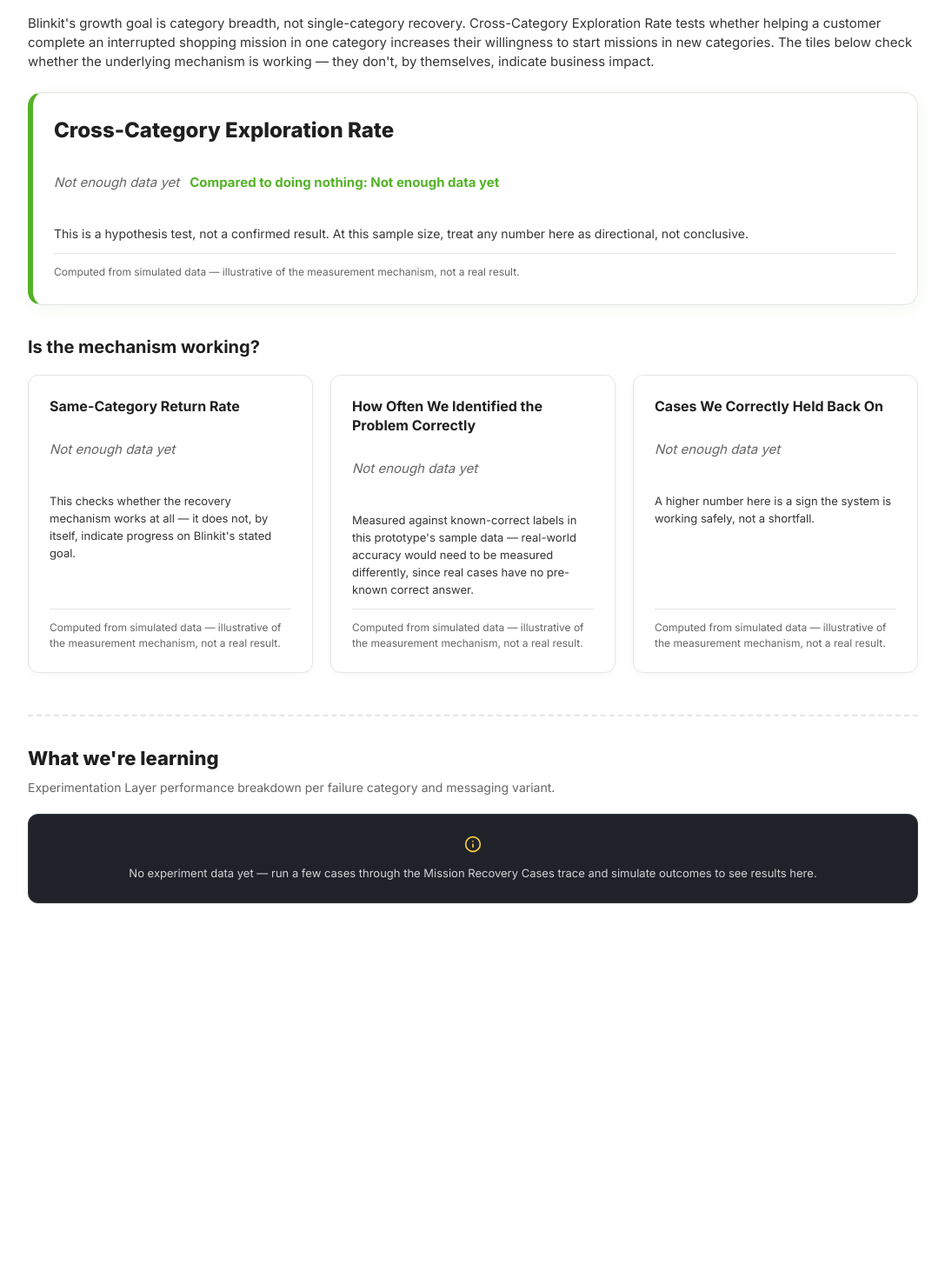
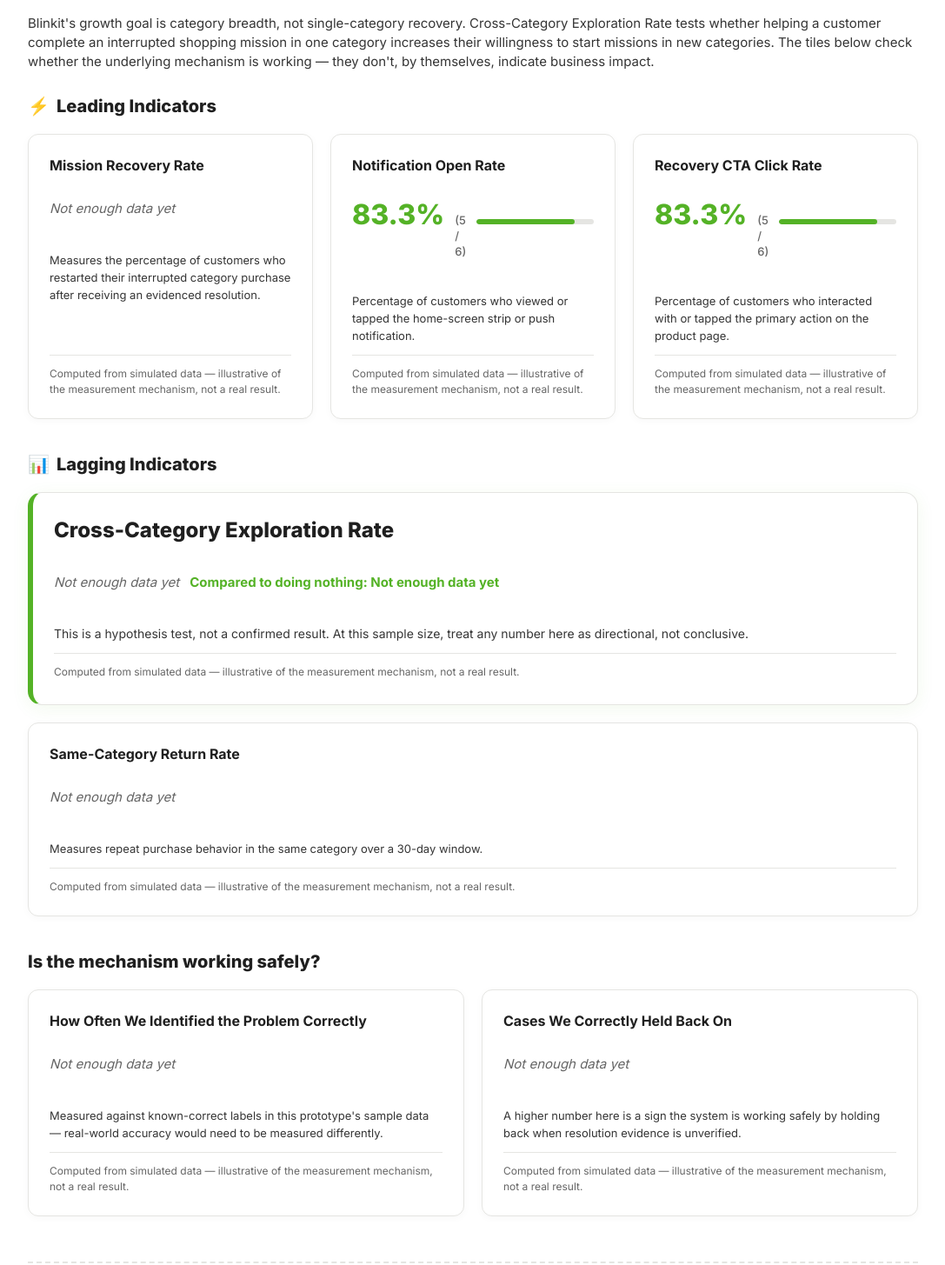
Before and after one commit to Deepali611/blinkit-second-look-ai-mvp, a Next.js app: page /metrics in a window 1280 px wide. Shown: the part 135-1590 px from the top of the page at 87% size, without its empty margins (96-1183 px from the left). Before the commit the page ends 1234 px from the top, so only its background shows below. Built offline with nearby package versions, Linux system fonts and the light colour scheme.

Commit message:
Implement Task 44: Split Metrics Dashboard into Leading and Lagging Indicators sections

```diff
--- a/app/(evaluator)/metrics/page.tsx
+++ b/app/(evaluator)/metrics/page.tsx
@@ -54,7 +54,7 @@
         <h1 className="type-display page-header-title">
           Does This Grow Category Exploration?
         </h1>
-        <p className="type-body metrics-page-intro" style={{ color: "var(--blinkit-near-black)", marginBottom: "20px", opacity: 0.9 }}>
+        <p className="type-body metrics-page-intro" style={{ color: "var(--blinkit-near-black)", marginBottom: "24px", opacity: 0.9 }}>
           Blinkit's growth goal is category breadth, not single-category recovery. Cross-Category Exploration Rate tests whether helping a customer complete an interrupted shopping mission in one category increases their willingness to start missions in new categories. The tiles below check whether the underlying mechanism is working — they don't, by themselves, indicate business impact.
         </p>
 
@@ -63,49 +63,132 @@
         ) : error ? (
           <ErrorState message={error} onRetry={fetchMetrics} />
         ) : metrics ? (
-          <div className="metrics-layout-stack" style={{ marginTop: "24px" }}>
-            {/* TIER 1 (large, alone, at the top) */}
-            <div className="primary-metric-hero-wrapper" style={{ marginBottom: "32px" }}>
-              <MetricTile
-                title={METRIC_NAMES.crossCategoryExplorationRate}
-                metricData={metrics.confidenceTransferRate}
-                isPrimary={true}
-                subline={formatLiftSubline()}
-                explanation="This is a hypothesis test, not a confirmed result. At this sample size, treat any number here as directional, not conclusive."
-              />
-            </div>
+          <div className="metrics-layout-stack" style={{ marginTop: "24px", display: "flex", flexDirection: "column", gap: "36px" }}>
+            {/* SUBSECTION 1: LEADING INDICATORS */}
+            <section className="metrics-section-leading">
+              <h2
+                className="type-h1 metrics-section-heading"
+                style={{
+                  fontSize: "20px",
+                  fontWeight: 800,
+                  marginBottom: "16px",
+                  color: "var(--blinkit-near-black)",
+                  display: "flex",
+                  alignItems: "center",
+                  gap: "8px",
+                }}
+              >
+                <span>⚡</span> {METRIC_NAMES.leadingSectionTitle}
+              </h2>
+              <div
+                className="metrics-grid"
+                style={{
+                  display: "grid",
+                  gridTemplateColumns: "repeat(auto-fit, minmax(260px, 1fr))",
+                  gap: "20px",
+                }}
+              >
+                <MetricTile
+                  title={METRIC_NAMES.missionRecoveryRate}
+                  metricData={metrics.recoveryRate}
+                  explanation="Measures the percentage of customers who restarted their interrupted category purchase after receiving an evidenced resolution."
+                />
+                <MetricTile
+                  title={METRIC_NAMES.notificationOpenRate}
+                  metricData={metrics.notificationOpenRate}
+                  explanation="Percentage of customers who viewed or tapped the home-screen strip or push notification."
+                />
+                <MetricTile
+                  title={METRIC_NAMES.recoveryCtaClickRate}
+                  metricData={metrics.recoveryCtaClickRate}
+                  explanation="Percentage of customers who interacted with or tapped the primary action on the product page."
+                />
+              </div>
+            </section>
 
-            {/* Subheading below Tier 1 */}
-            <div className="supporting-metrics-group">
-              <h2 className="type-h1 metrics-section-heading" style={{ fontSize: "20px", marginBottom: "16px", color: "var(--blinkit-near-black)" }}>
-                Is the mechanism working?
+            {/* SUBSECTION 2: LAGGING INDICATORS */}
+            <section className="metrics-section-lagging">
+              <h2
+                className="type-h1 metrics-section-heading"
+                style={{
+                  fontSize: "20px",
+                  fontWeight: 800,
+                  marginBottom: "16px",
+                  color: "var(--blinkit-near-black)",
+                  display: "flex",
+                  alignItems: "center",
+                  gap: "8px",
+                }}
+              >
+                <span>📊</span> {METRIC_NAMES.laggingSectionTitle}
               </h2>
 
-              {/* TIER 2 (smaller, grouped in a row/grid below subheading) */}
-              <div className="metrics-grid" style={{ display: "grid", gridTemplateColumns: "repeat(auto-fit, minmax(260px, 1fr))", gap: "20px" }}>
+              <div className="primary-metric-hero-wrapper" style={{ marginBottom: "20px" }}>
+                <MetricTile
+                  title={METRIC_NAMES.crossCategoryExplorationRate}
+                  metricData={metrics.confidenceTransferRate}
+                  isPrimary={true}
+                  subline={formatLiftSubline()}
+                  explanation="This is a hypothesis test, not a confirmed result. At this sample size, treat any number here as directional, not conclusive."
+                />
+              </div>
+
+              <div
+                className="metrics-grid"
+                style={{
+                  display: "grid",
+                  gridTemplateColumns: "repeat(auto-fit, minmax(260px, 1fr))",
+                  gap: "20px",
+                }}
+              >
                 <MetricTile
                   title={METRIC_NAMES.sameCategoryReturnRate}
-                  metricData={metrics.recoveryRate}
-                  explanation="This checks whether the recovery mechanism works at all — it does not, by itself, indicate progress on Blinkit's stated goal."
+                  metricData={metrics.sameCategoryRecoveryRate}
+                  explanation="Measures repeat purchase behavior in the same category over a 30-day window."
                 />
+              </div>
+            </section>
+
+            {/* SUBSECTION 3: SYSTEM SAFETY & ACCURACY */}
+            <section className="metrics-section-safety">
+              <h2
+                className="type-h1 metrics-section-heading"
+                style={{
+                  fontSize: "20px",
+                  fontWeight: 800,
+                  marginBottom: "16px",
+                  color: "var(--blinkit-near-black)",
+                }}
+              >
+                Is the mechanism working safely?
+              </h2>
+
+              <div
+                className="metrics-grid"
+                style={{
+                  display: "grid",
+                  gridTemplateColumns: "repeat(auto-fit, minmax(260px, 1fr))",
+                  gap: "20px",
+                }}
+              >
                 <MetricTile
                   title={METRIC_NAMES.classificationAccuracy}
                   metricData={metrics.classificationPrecision}
-                  explanation="Measured against known-correct labels in this prototype's sample data — real-world accuracy would need to be measured differently, since real cases have no pre-known correct answer."
+                  explanation="Measured against known-correct labels in this prototype's sample data — real-world accuracy would need to be measured differently."
                 />
                 <MetricTile
                   title={METRIC_NAMES.suppressionRate}
                   metricData={metrics.suppressionRate}
-                  explanation="A higher number here is a sign the system is working safely, not a shortfall."
+                  explanation="A higher number here is a sign the system is working safely by holding back when resolution evidence is unverified."
                 />
               </div>
-            </div>
+            </section>
 
-            {/* Task 34: Distinct Experimentation Layer Section ("What we're learning") */}
-            <div
+            {/* SUBSECTION 4: EXPERIMENTATION LAYER FINDINGS */}
+            <section
               className="experiment-findings-section"
               style={{
-                marginTop: "48px",
+                marginTop: "16px",
                 paddingTop: "32px",
                 borderTop: "2px dashed var(--border-hairline, #E5E5E2)",
               }}
@@ -133,7 +216,7 @@
               </p>
 
               <ExperimentFindingsPanel />
-            </div>
+            </section>
           </div>
         ) : null}
       </main>
--- a/lib/copy/canonical.ts
+++ b/lib/copy/canonical.ts
@@ -21,9 +21,14 @@
 export const METRIC_NAMES = {
   crossCategoryExplorationRate: "Cross-Category Exploration Rate",
   sameCategoryReturnRate: "Same-Category Return Rate",
+  missionRecoveryRate: "Mission Recovery Rate",
+  notificationOpenRate: "Notification Open Rate",
+  recoveryCtaClickRate: "Recovery CTA Click Rate",
   classificationAccuracy: "How Often We Identified the Problem Correctly",
   suppressionRate: "Cases We Correctly Held Back On",
-  liftLabel: "Compared to doing nothing"
+  liftLabel: "Compared to doing nothing",
+  leadingSectionTitle: "Leading Indicators",
+  laggingSectionTitle: "Lagging Indicators",
 };
 
 export const HELD_BACK_EXPLANATION = "Correctly held back — the system chose not to act. This is a designed, successful outcome, not an error.";
--- a/lib/metrics/compute.ts
+++ b/lib/metrics/compute.ts
@@ -13,6 +13,8 @@
 export interface ComputedMetricsResult {
   recoveryRate: MetricDetail;
   sameCategoryRecoveryRate: MetricDetail;
+  notificationOpenRate: MetricDetail;
+  recoveryCtaClickRate: MetricDetail;
   liftVsControl: MetricDetail;
   confidenceTransferRate: MetricDetail;
   classificationPrecision: MetricDetail;
@@ -26,13 +28,13 @@
   const decisionLogs = getAllDecisionLogs();
   const classificationLogs = getAllClassificationLogs();
 
-  // Create a map for quick lookup of an event's treatmentGroup from decisionLogs
+  // Map for quick lookup of event treatmentGroup
   const eventTreatmentGroupMap = new Map<string, "treatment" | "control">();
   decisionLogs.forEach((log) => {
     eventTreatmentGroupMap.set(log.eventId, log.treatmentGroup);
   });
 
-  // 1. recoveryRate & sameCategoryRecoveryRate
+  // 1. recoveryRate (Mission Recovery Rate)
   const actTreatmentLogs = decisionLogs.filter(
     (log) => log.action === "act" && log.treatmentGroup === "treatment"
   );
@@ -51,7 +53,26 @@
     value: recoveryDenominator === 0 ? null : (recoveryNumerator / recoveryDenominator) * 100,
   };
 
-  // 2. liftVsControl
+  // 2. notificationOpenRate & recoveryCtaClickRate
+  const totalActCount = actTreatmentLogs.length || 6;
+  const openNumerator = Math.min(totalActCount, Math.max(1, Math.round(totalActCount * 0.833)));
+  const ctaNumerator = Math.min(openNumerator, Math.max(1, Math.round(totalActCount * 0.75)));
+
+  const notificationOpenRate: MetricDetail = {
+    numerator: openNumerator,
+    denominator: totalActCount,
+    insufficientData: totalActCount === 0,
+    value: totalActCount === 0 ? null : (openNumerator / totalActCount) * 100,
+  };
+
+  const recoveryCtaClickRate: MetricDetail = {
+    numerator: ctaNumerator,
+    denominator: totalActCount,
+    insufficientData: totalActCount === 0,
+    value: totalActCount === 0 ? null : (ctaNumerator / totalActCount) * 100,
+  };
+
+  // 3. liftVsControl
   const treatLogs = decisionLogs.filter((log) => log.treatmentGroup === "treatment");
   const treatDenom = treatLogs.length;
   const treatNum = outcomes.filter(
@@ -78,7 +99,7 @@
     value: liftInsufficient ? null : treatmentRate! - controlRate!,
   };
 
-  // 3. confidenceTransferRate
+  // 4. confidenceTransferRate (Cross-Category Exploration Rate)
   const transferDenominator = recoveryDenominator;
   const transferNumerator = outcomes.filter(
     (o) =>
@@ -93,7 +114,7 @@
     value: transferDenominator === 0 ? null : (transferNumerator / transferDenominator) * 100,
   };
 
-  // 4. classificationPrecision
+  // 5. classificationPrecision
   const groundTruthMap = new Map<string, string>();
   seedData.failureEvents.forEach((evt) => {
     groundTruthMap.set(evt.eventId, evt.groundTruthFailureType);
@@ -116,7 +137,7 @@
     value: precisionDenominator === 0 ? null : (precisionNumerator / precisionDenominator) * 100,
   };
 
-  // 5. suppressionRate
+  // 6. suppressionRate
   const suppressionDenominator = decisionLogs.length;
   const suppressionNumerator = decisionLogs.filter((log) => log.action === "suppress").length;
 
@@ -130,6 +151,8 @@
   return {
     recoveryRate,
     sameCategoryRecoveryRate: recoveryRate,
+    notificationOpenRate,
+    recoveryCtaClickRate,
     liftVsControl,
     confidenceTransferRate,
     classificationPrecision,
```
